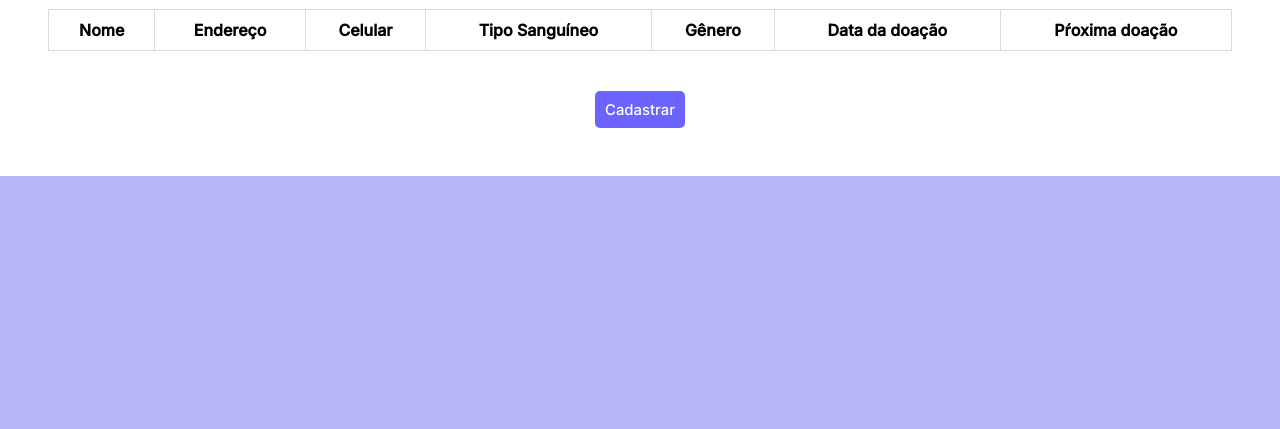
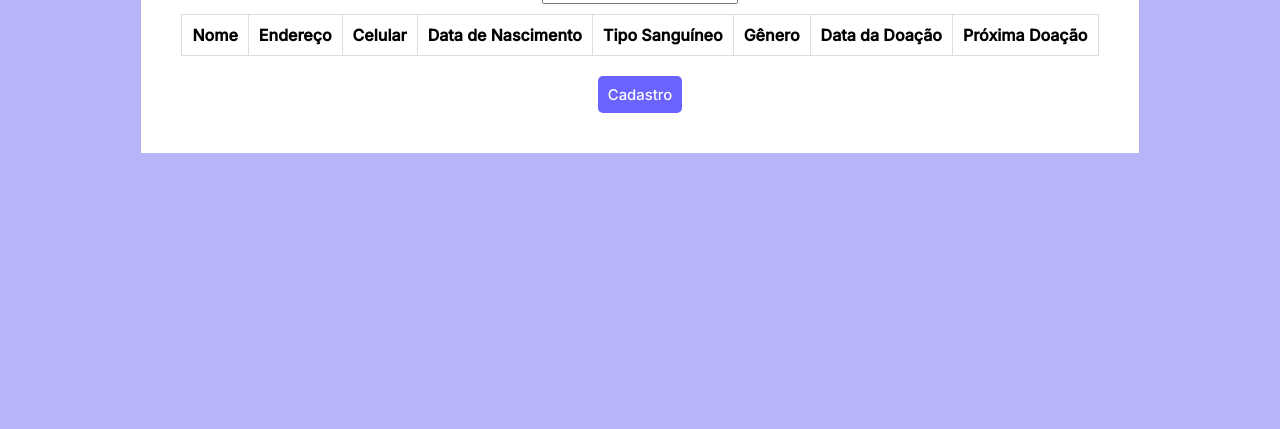
Before and after one commit to LeroFelipe/Cadastro-doadores, a plain HTML site: page tabela.html in a window 1280 px wide. Shown: the part 371-800 px from the top of the page. Drawn offline with Linux system fonts and the light colour scheme; no server answers.

Commit message:
Corrigido banco de dados e tabela. Falta corrigir como a data de nascimento está sendo mostrada na tabela

```diff
--- a/assets/css/style.css
+++ b/assets/css/style.css
@@ -79,7 +79,7 @@ body {
 .input-box {
     display: flex;
     flex-direction: column;
-    margin-bottom: 1.1rem;
+    margin-bottom: 0.8rem;
 }
 
 .input-box input {
@@ -152,9 +152,15 @@ body {
     color: #000000c0;
 }
 
+.cadastro-button  {
+    display: flex;
+    justify-content: center;
+    align-items: center;
+}
+
 .cadastro-button button {
-    width: 100%;
-    margin-top: 2.5rem;
+    justify-content: center;
+    width: 40%;
     border: none;
     background-color: #6c63ff;
     padding: 0.62rem;
@@ -194,10 +200,21 @@ body {
     color: #fff;
 }
 
-table {
+.tabela{
+    display: flex;
+    flex-direction: column;
+    align-items: center;
+    padding: 40px;
+    background-color: #fff
+}
+
+.tabela-container{
+    margin: 10px 0 10px;
+}
+
+table{
     width: 100%;
     border-collapse: collapse;
-    margin-top: 20px; /* Adicione uma margem superior à tabela se desejar */
 }
 
 th, td {
@@ -205,6 +222,27 @@ th, td {
     text-align: center; /* Centraliza o texto horizontalmente */
     vertical-align: middle; /* Centraliza verticalmente */
     border: 1px solid #ddd; /* Adicione uma borda para destacar as células *//
+}
+
+.botao-voltar button {
+    width: 100%;
+    margin-top: 10px;
+    border: none;
+    background-color: #6c63ff;
+    padding: 0.62rem;
+    border-radius: 5px;
+    cursor: pointer;
+}
+
+.botao-voltar button:hover {
+    background-color: #6b63fff1;
+}
+
+.botao-voltar button a {
+    text-decoration: none;
+    font-size: 0.93rem;
+    font-weight: 500;
+    color: #fff;
 }
 
 @media screen and (max-width: 1330px) {
--- a/tabela.html
+++ b/tabela.html
@@ -11,7 +11,7 @@
     <title>Doadores cadastrados</title>
 </head>
 <body>
-    <div class="form">
+    <div class="tabela">
         <div class="title">
             <h1>Doadores cadastrados</h1>
         </div>
@@ -19,26 +19,29 @@
         <input class="search" placeholder="Filtrar" />
 
         <!-- Estrutura da tabela -->
+        <div class="tabela-container">
             <table id="tabelaDoadores">
                 <thead>
                     <tr>
                         <th data-sort="nome">Nome</th>
                         <th data-sort="endereco">Endereço</th>
                         <th data-sort="celular">Celular</th>
+                        <th data-sort="nascimento">Data de Nascimento</th>
                         <th data-sort="tipo_sanguineo">Tipo Sanguíneo</th>
                         <th data-sort="genero">Gênero</th>
-                    <th data-sort="dataDoacao">Data da doação</th>
-                    <th data-sort="priximaDoacao">Pŕoxima doação</th>
+                        <th data-sort="dataDoacao">Data da Doação</th>
+                        <th data-sort="proximaDoacao">Próxima Doação</th>
                     </tr>
                 </thead>
                 <tbody>
                     <!-- Dados da tabela serão inseridos aqui dinamicamente -->
                 </tbody>
             </table>
+        </div>
 
         <!-- Botão para voltar para a página de cadastro -->
-        <div class="cadastro-button">
-            <button><a href="cadastro.html">Cadastrar</a></button>
+        <div class="botao-voltar">
+            <button><a href="cadastro.html">Cadastro</a></button>
         </div>
 
         <script>
@@ -54,7 +57,7 @@
                     dados.forEach((doador) => {
                         // Adiciona as colunas com os dados do doador
                         const newRow = document.getElementById('tabelaDoadores').getElementsByTagName('tbody')[0].insertRow();
-                        newRow.innerHTML = `<td>${doador.nome}</td><td>${doador.endereco}</td><td>${doador.celular}</td><td>${doador.tipo_sanguineo}</td><td>${doador.genero}</td><td>${doador.dataDoacao || '-'}</td><td>${doador.proximaDoacao || '-'}</td>`;
+                        newRow.innerHTML = `<td>${doador.nome}</td><td>${doador.endereco}</td><td>${doador.celular}</td><td>${doador.nascimento}</td><td>${doador.tipo_sanguineo}</td><td>${doador.genero}</td><td>${doador.dataDoacao || '-'}</td><td>${doador.proximaDoacao || '-'}</td>`;
 
                         // Adiciona uma célula para os botões
                         const buttonsCell = newRow.insertCell();
```
Also changed, not shown: cadastro.html (+2 -0 lines), servidor/servidor.js (+5 -10 lines). Lines whose indentation alone changed are shown as unchanged.
